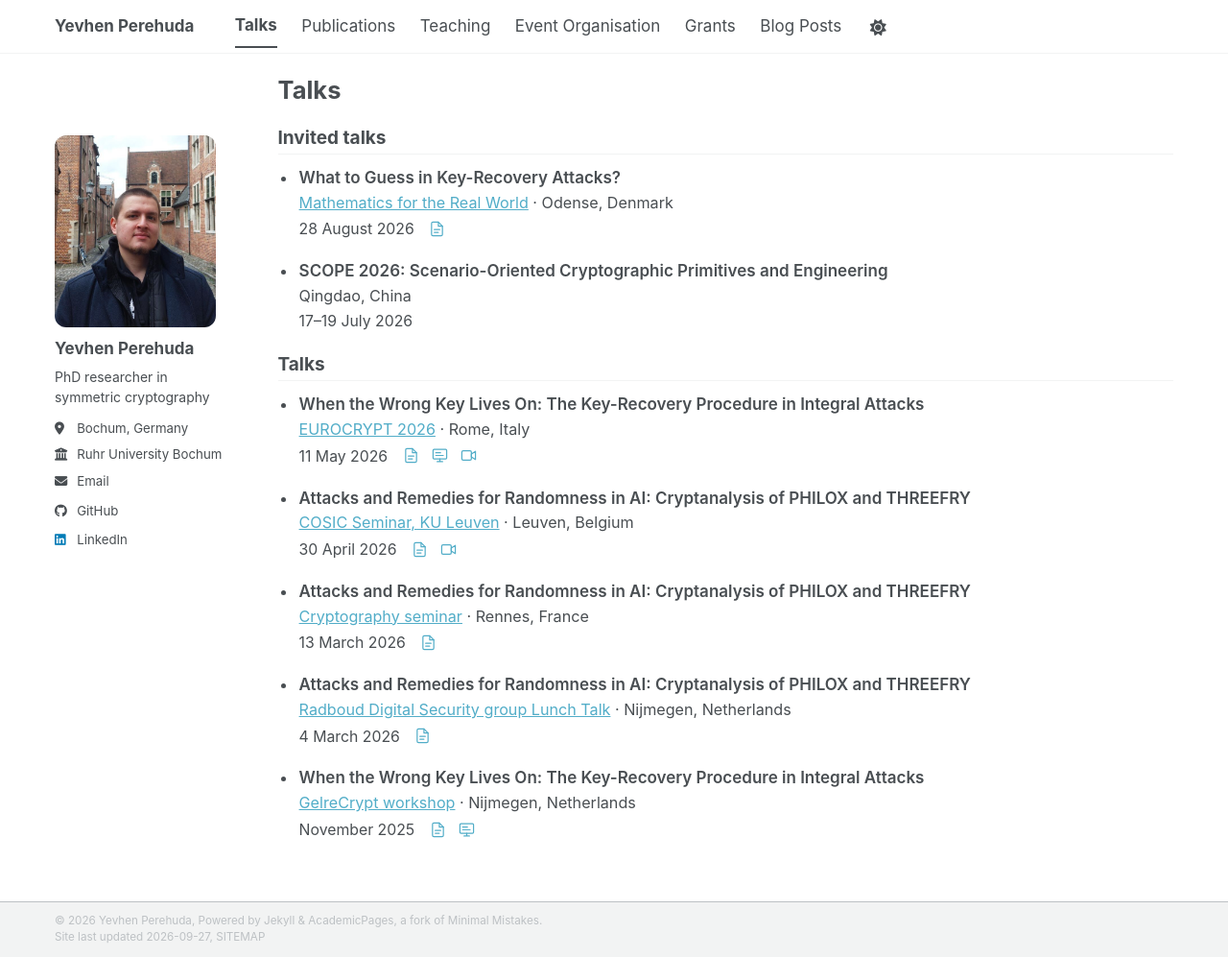
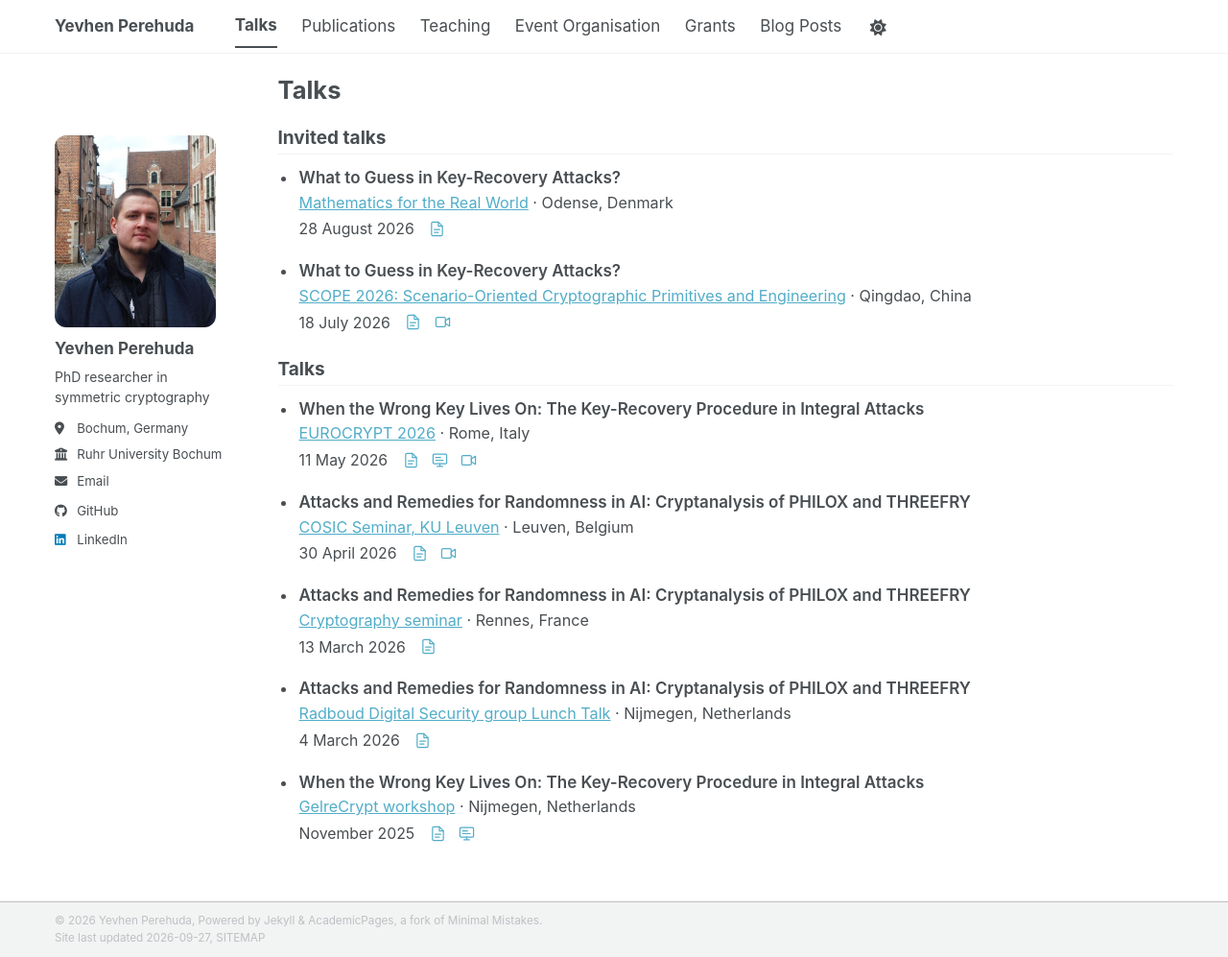
Before and after one commit to Eugen17/eugen17, a Jekyll site: the page built from _pages/talks.html, in a window 1280 px wide and 997 px high. Shown: the whole window at 96% size. Built offline with Jekyll 4.4.1, drawn with Linux system fonts in a browser that asks for light colours; a style sheet for code colours, icons or effects is not loaded.

Commit message:
Add SCOPE 2026 talk title, paper, and recording

```diff
--- a/_data/talks.yml
+++ b/_data/talks.yml
@@ -5,10 +5,14 @@
   event_url: https://icmu.ua/en/events/applied-maths-2026
   paper_url: https://eprint.iacr.org/2026/1897
   group: invited
-- event: 'SCOPE 2026: Scenario-Oriented Cryptographic Primitives and Engineering'
-  date_label: 17–19 July 2026
+- title: What to Guess in Key-Recovery Attacks?
+  event: 'SCOPE 2026: Scenario-Oriented Cryptographic Primitives and Engineering'
+  date_label: 18 July 2026
   location: Qingdao, China
   event_url: https://scope2026.sincst.cn/
+  paper_url: https://eprint.iacr.org/2026/1897
+  video_url: https://www.bilibili.com/video/BV1UjKb61ESX?p=4
+  video_label: Talk recording on Bilibili
   group: invited
 - title: 'When the Wrong Key Lives On: The Key-Recovery Procedure in Integral Attacks'
   date_label: 11 May 2026
```
